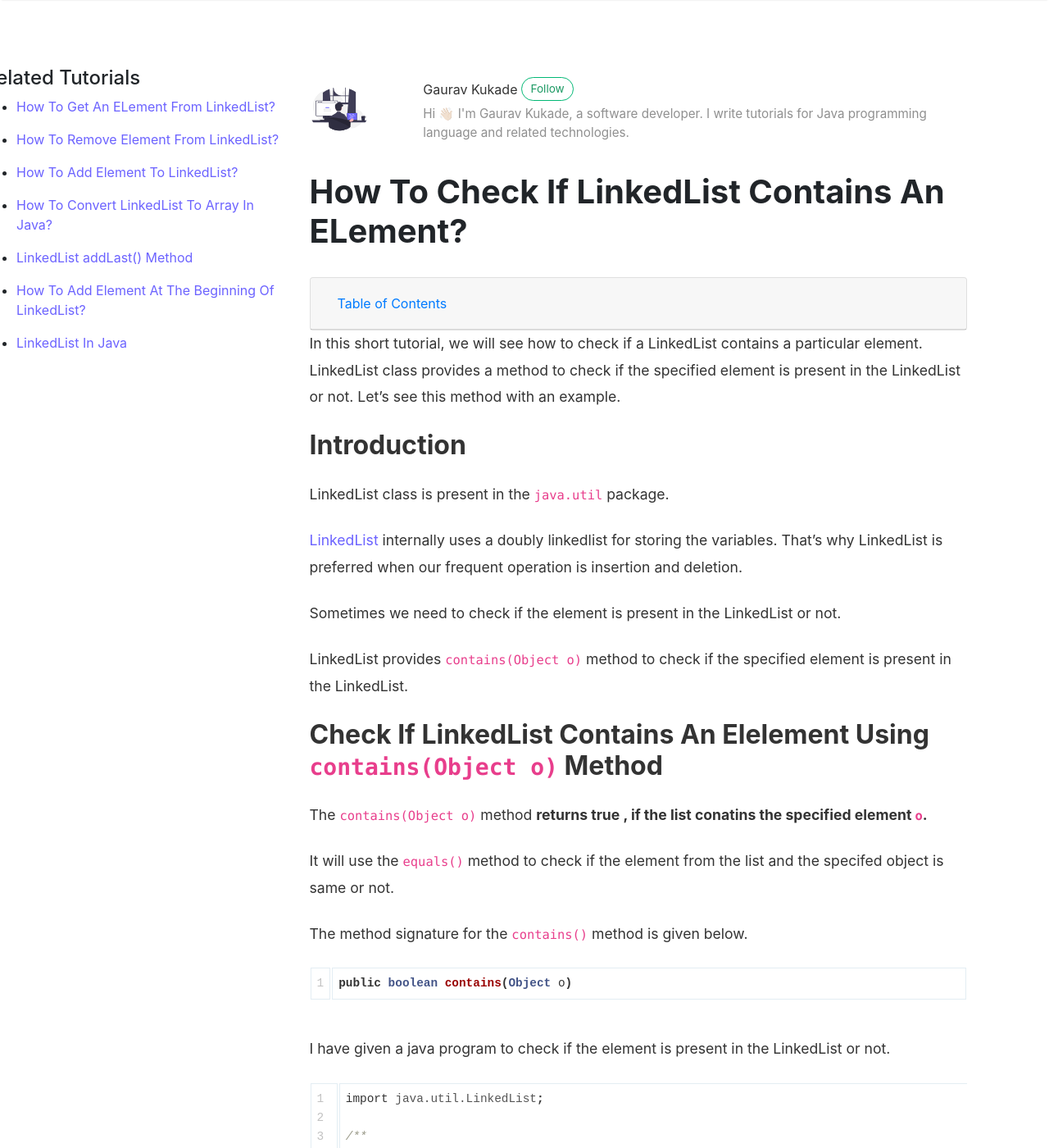
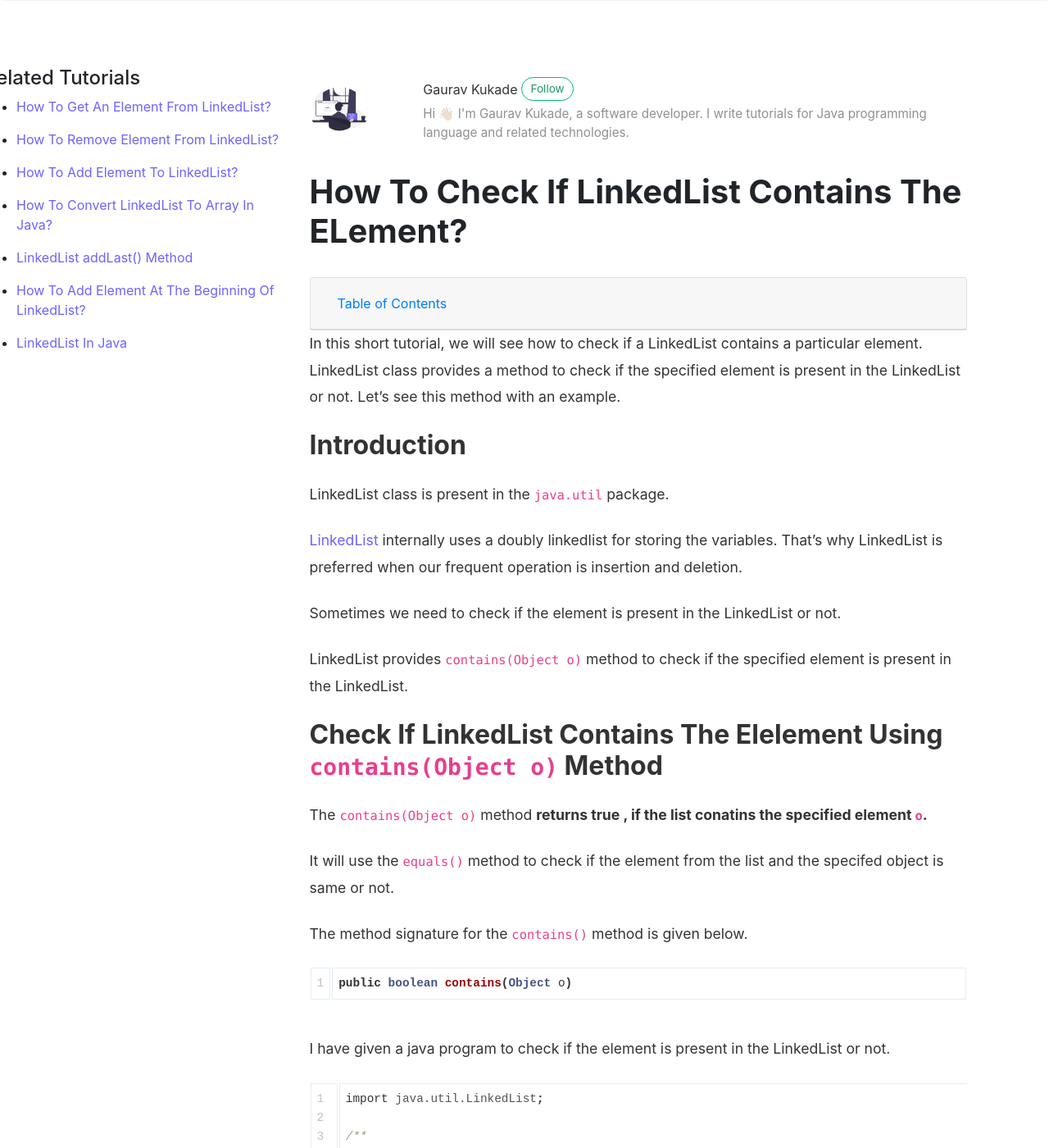
Before and after one commit to coderolls/coderolls-blog, a Jekyll site: the page built from _posts/collections/linkedlist/2022-02-08-check-if-linkedlist-contains-an-element.md, in a window 1280 px wide and 1400 px high. Shown: the whole window at 82% size. Built offline with Jekyll 4.4.1, drawn with Linux system fonts in a browser that asks for light colours; nearby versions of some CDN libraries; comment, search, counter and statistics services are not loaded; some of the changed text lies outside the part shown.

Commit message:
Update element linkedlist blogpost

```diff
--- a/_posts/collections/linkedlist/2022-02-08-check-if-linkedlist-contains-an-element.md
+++ b/_posts/collections/linkedlist/2022-02-08-check-if-linkedlist-contains-an-element.md
@@ -1,6 +1,6 @@
 ---
 layout: post
-title: "How To Check If LinkedList Contains An ELement?"
+title: "How To Check If LinkedList Contains The ELement?"
 author: gaurav
 categories: [Collections, LinkedList]
 toc: true
@@ -20,7 +20,7 @@ Sometimes we need to check if the element is present in the LinkedList or not.
 
 LinkedList provides `contains(Object o)` method to check if the specified element is present in the LinkedList.
 
-## Check If LinkedList Contains An Elelement Using `contains(Object o)` Method
+## Check If LinkedList Contains The Elelement Using `contains(Object o)` Method
 
 The `contains(Object o)` method **returns true , if the list conatins the specified element `o`.**
 
```
Also changed, not shown: _posts/collections/linkedlist/2022-02-09-get-an-element-from-linkedlist.md (+1 -1 lines).
